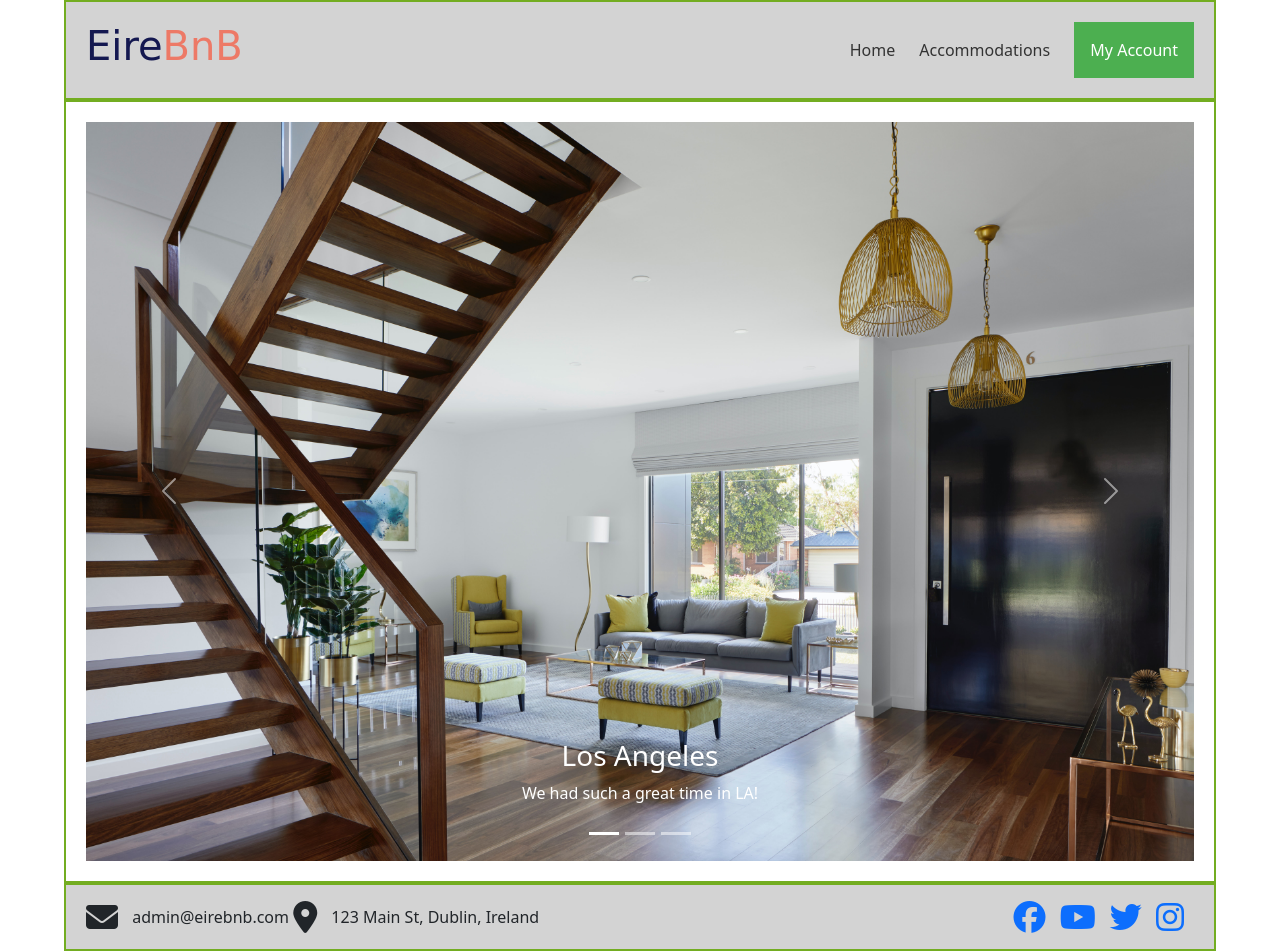
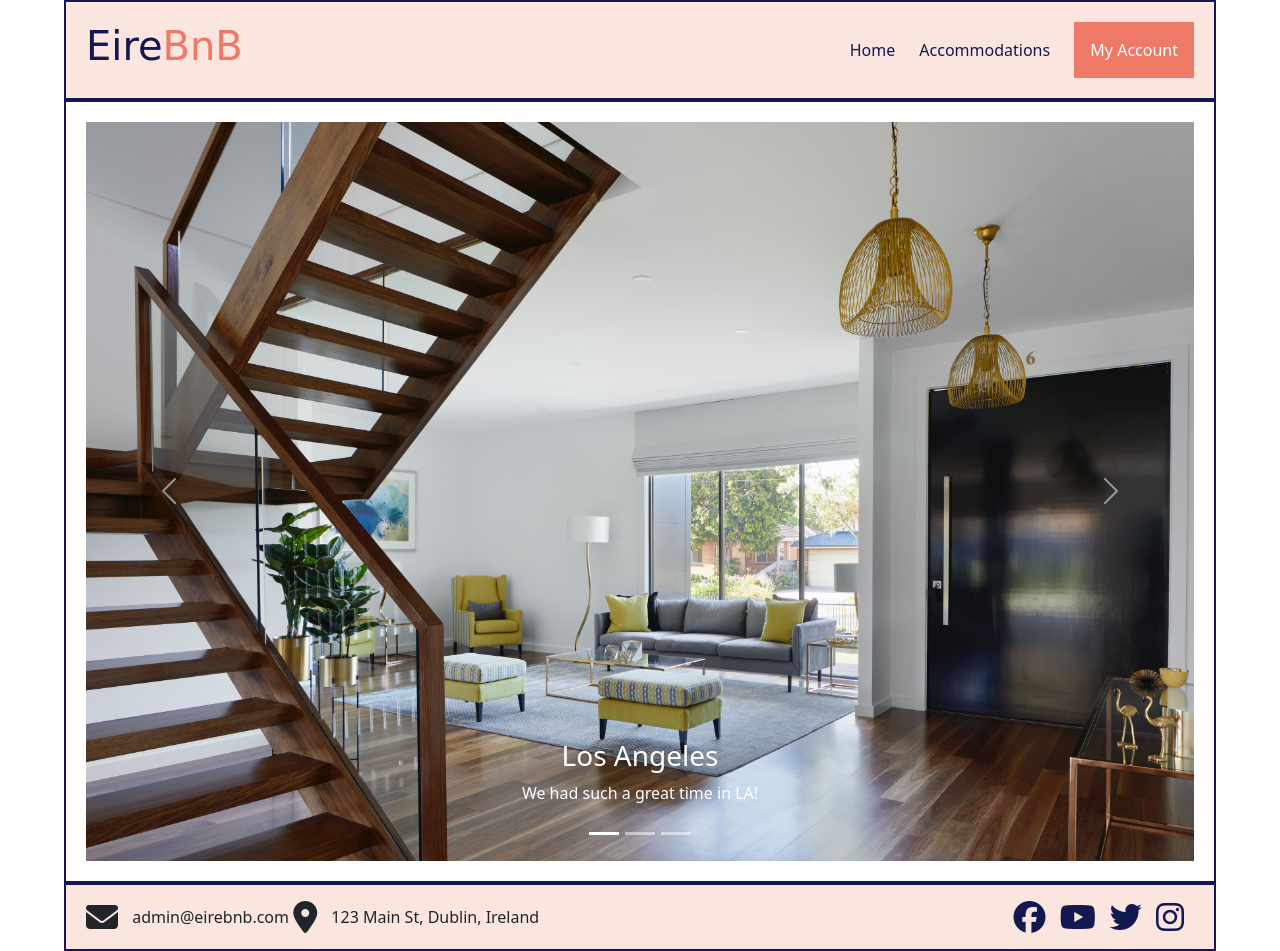
Before and after one commit to AmeenNoor/eire-bnb, a Django app: page / in a window 1280 px wide. Run offline with Django 3.2, Linux system fonts and the light colour scheme; some libraries are stand-ins or nearby versions; some web fonts are replaced.

Commit message:
Add color styles to logo, nav, and footer

```diff
--- a/static/css/styles.css
+++ b/static/css/styles.css
@@ -11,12 +11,14 @@ padding and borders */
 
 body {
     font-family: 'Nanum Myeongjo', serif;
+    color: #141850;
 }
 
 .logo-container {
     font-family: 'Rye', cursive;
     text-decoration: none;
     color: #141850;
+
 }
 
 .logo-container span {
@@ -27,31 +29,31 @@ header,
 footer {
     width: 90%;
     margin: 0 auto;
+    /* https: //www.w3schools.com/css/css3_flexbox.asp */
     display: flex;
-    /* https: //www.w3schools.com/css/css3_flexbox.asp */
     align-items: center;
     padding: 20px;
-    border: 2px solid #73AD21;
+    border: 2px solid #141850;
+    background-color: #FAE5DF;
 }
 
 header {
     justify-content: space-between;
     /* https: //www.w3schools.com/cssref/css3_pr_justify-content.php */
-    background-color: #D3D3D3;
 }
 
 nav a {
     margin-right: 20px;
     text-decoration: none;
-    color: #333;
+    color: #141850;
 }
 
 .content {
     width: 90%;
     margin: 0 auto;
     height: 90%;
-    border: 2px solid #73AD21;
     padding: 20px;
+    border: 2px solid #141850;
 }
 
 .card-img-top {
@@ -61,7 +63,6 @@ nav a {
 
 footer {
     justify-content: space-between;
-    background-color: #D3D3D3;
 }
 
 footer .left-footer span {
@@ -70,11 +71,12 @@ footer .left-footer span {
 
 footer .right-footer a {
     margin-right: 10px;
+    color: #141850;
 }
 
 /* https://www.w3schools.com/css/tryit.asp?filename=trycss_dropdown_button */
 .dropbtn {
-    background-color: #4CAF50;
+    background-color: #ed7966;
     color: white;
     padding: 16px;
     font-size: 16px;
@@ -112,7 +114,7 @@ footer .right-footer a {
 }
 
 .dropdown:hover .dropbtn {
-    background-color: #3e8e41;
+    background-color: #141850;
 }
 
 /*----------------------------------------------------------------------------*/
```
Also changed, not shown: README.md.
